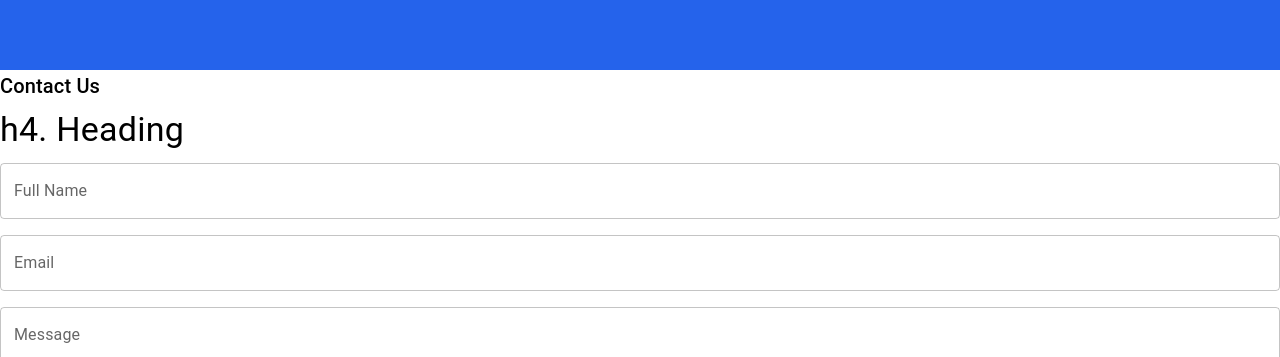
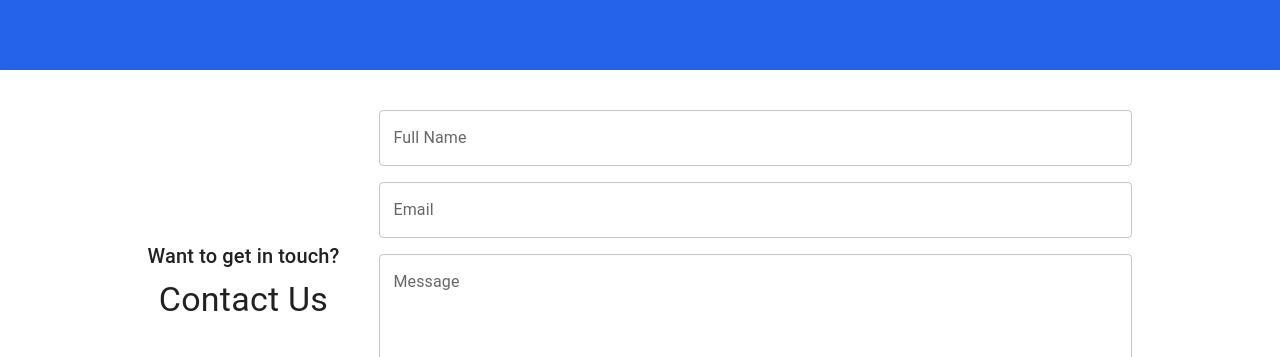
Before and after one commit to WatipasoChirambo/Stick, a Next.js app: page / in a window 1280 px wide. Shown: the part 2443-2800 px from the top of the page. Built offline with nearby package versions, Linux system fonts and the light colour scheme.

Commit message:
contact us form

```diff
--- a/components/Contact/Contact.js
+++ b/components/Contact/Contact.js
@@ -1,39 +1,53 @@
-import * as React from 'react';
-import Box from '@mui/material/Box';
-import TextField from '@mui/material/TextField';
-import Grid from '@mui/material/Grid';
-import Typography from '@mui/material/Typography';
-import Button from '@mui/material/Button';
+import * as React from "react";
+import Box from "@mui/material/Box";
+import TextField from "@mui/material/TextField";
+import Grid from "@mui/material/Grid";
+import Paper from "@mui/material/Paper";
+import Typography from "@mui/material/Typography";
+import Button from "@mui/material/Button";
 
 export default function Contact() {
   return (
-    <Grid>
-        <Grid>
+    <Paper sx={{padding:5,display:'flex',flexWrap:'wrap',gap:5,justifyContent:'center',alignItems:'center'}}>
+      <Grid sx={{textAlign:'center'}}>
         <Typography variant="h6" gutterBottom>
+          Want to get in touch?
+        </Typography>
+        <Typography variant="h4" gutterBottom>
           Contact Us
         </Typography>
-        <Typography variant="h4" gutterBottom>
-        h4. Heading
-      </Typography>
       </Grid>
-        <Box
-      component="form"
-    >
+      <Box component="form">
         <Grid container spacing={2}>
           <Grid item xs={12}>
-        <TextField fullWidth id="outlined-basic" label="Full Name" variant="outlined" />
+            <TextField
+              fullWidth
+              id="outlined-basic"
+              label="Full Name"
+              variant="outlined"
+            />
           </Grid>
           <Grid item xs={12}>
-        <TextField fullWidth id="outlined-basic" label="Email" variant="outlined" />
+            <TextField
+              fullWidth
+              id="outlined-basic"
+              label="Email"
+              variant="outlined"
+            />
           </Grid>
           <Grid item xs={12}>
-        <TextField multiline
-          rows={6} fullWidth id="outlined-basic" label="Message" variant="outlined" />
+            <TextField
+              multiline
+              rows={6}
+              fullWidth
+              id="outlined-basic"
+              label="Message"
+              variant="outlined"
+            />
           </Grid>
         </Grid>
         <Button variant="contained">Send Message</Button>
       </Box>
-    </Grid>
-
+    </Paper>
   );
 }
--- a/components/Hero.js
+++ b/components/Hero.js
@@ -26,7 +26,7 @@ function Hero() {
       {`
         .wrapper{
             background:url("hero.jpg");
-            background-color: rgba(0, 0, 40, 0.90); /* use rgba for fine adjustments */
+            background-color: rgba(0, 0, 80, 0.60); /* use rgba for fine adjustments */
   background-blend-mode: multiply;
             background-size:cover;
         }
--- a/components/Navbar.js
+++ b/components/Navbar.js
@@ -67,10 +67,14 @@ function Navbar() {
           </div>
         </div>
         {toggle && (
-          <div className="bg-blue-500 text-white grid gap-4 text-center p-10">
-            <h6>Home</h6>
-            <h6>About</h6>
-            <h6>Contact</h6>
+          <div className="bg-blue-500 text-white grid gap-4 text-center p-10 bg-opacity-90">
+            {NavItems.map((val) => (
+                <div key={val}>
+                  <Typography variant="caption" gutterBottom>
+                    {val}
+                  </Typography>
+                </div>
+              ))}
           </div>
         )}
       </nav>
--- a/components/ReMembers.js
+++ b/components/ReMembers.js
@@ -18,7 +18,8 @@ function ReMembers() {
           <div className="py-10">
             <Splide
               options={{
-                rewind: false,
+                rewind: true,
+                autoplay:true,
                 perPage: 3,
                 perMove: 3,
                 gap: 30,
--- a/src/utils/routes.jsx
+++ b/src/utils/routes.jsx
@@ -1,3 +1,3 @@
 export const NavItems = [
-    'Home','About','Contact'
+    'Home','About','Contact','Packages'
 ]
```
Lines whose indentation alone changed are shown as unchanged.
